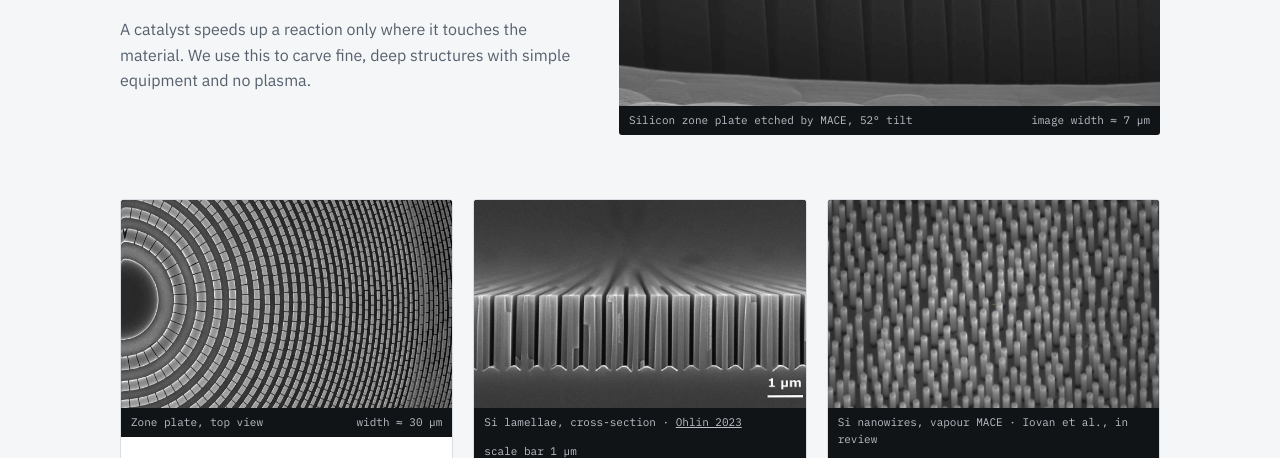
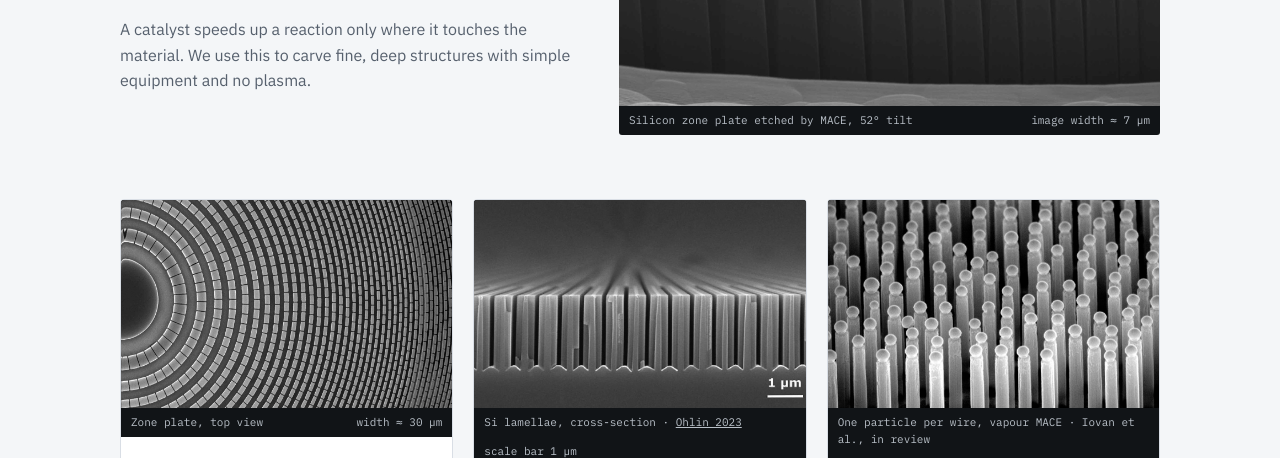
Before and after one commit to carve-kth/carve-kth.github.io, a plain HTML site: page index.html in a window 1280 px wide. Shown: the part 492-950 px from the top of the page. Drawn offline with Linux system fonts and the light colour scheme; a web font is replaced by a local one.

Commit message:
Outlook card: particle-on-nanowire image (Iovan manuscript Fig. 4b), private until accepted
Co-Authored-By: Claude Opus 5.5 <noreply@anthropic.com>

```diff
--- a/index.html
+++ b/index.html
@@ -130,7 +130,7 @@ footer .wrap{padding-block:24px;display:flex;justify-content:space-between;gap:1
     </div>
   </article>
   <article class="card">
-    <figure class="sem"><img src="images/nanowires.jpg" alt="Dense array of upright silicon nanowires about 100 nm wide"><div class="databar"><span>Si nanowires, vapour MACE · Iovan et al., in review</span><span>wires ≈ 100 nm</span></div></figure>
+    <figure class="sem"><img src="images/particle-wire.jpg" alt="Tilted view of silicon nanowires, each carrying one round particle on its tip" style="object-position:center 35%"><div class="databar"><span>One particle per wire, vapour MACE · Iovan et al., in review</span><span>wires ≈ 100 nm</span></div></figure>
     <div class="body">
       <span class="eyebrow">Where we are going</span>
       <h2>Structures with a function</h2>
```
Also changed, not shown: images/nanowires.jpg (deleted), images/particle-wire.jpg (added).
